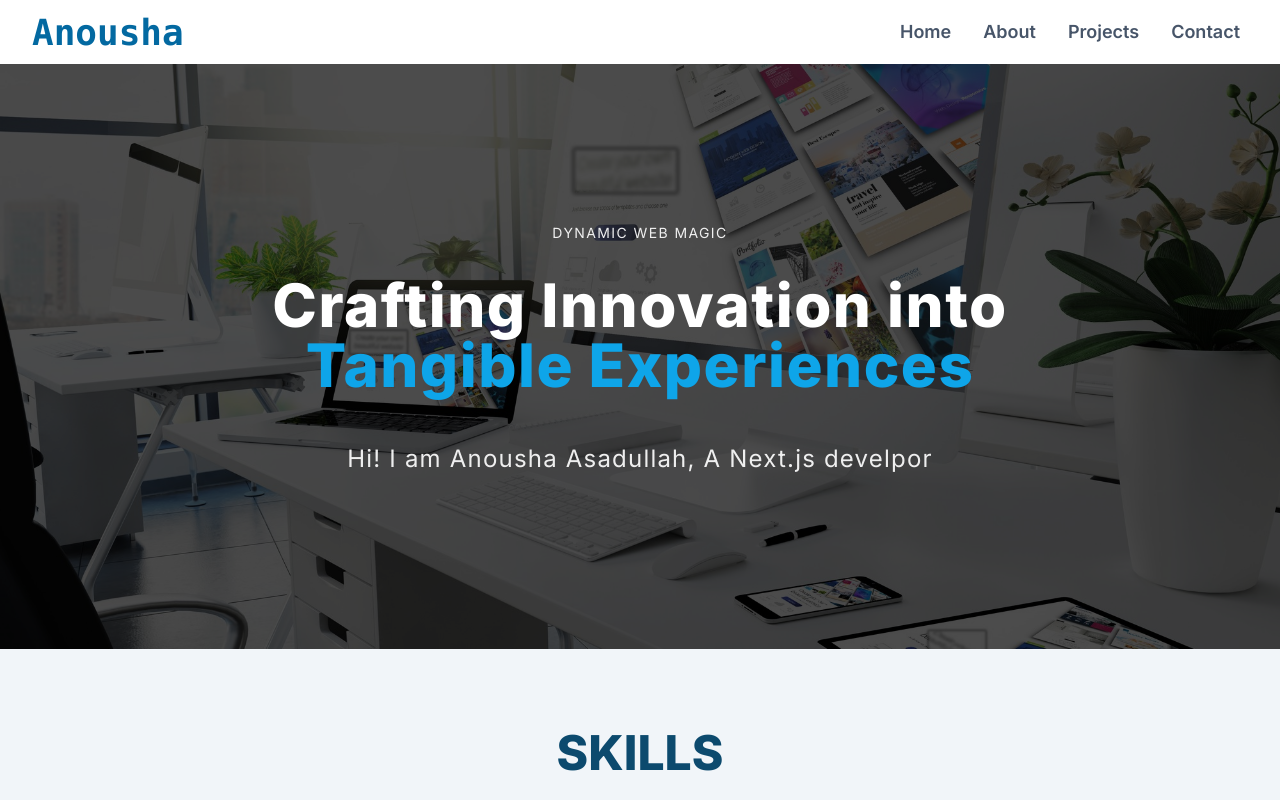
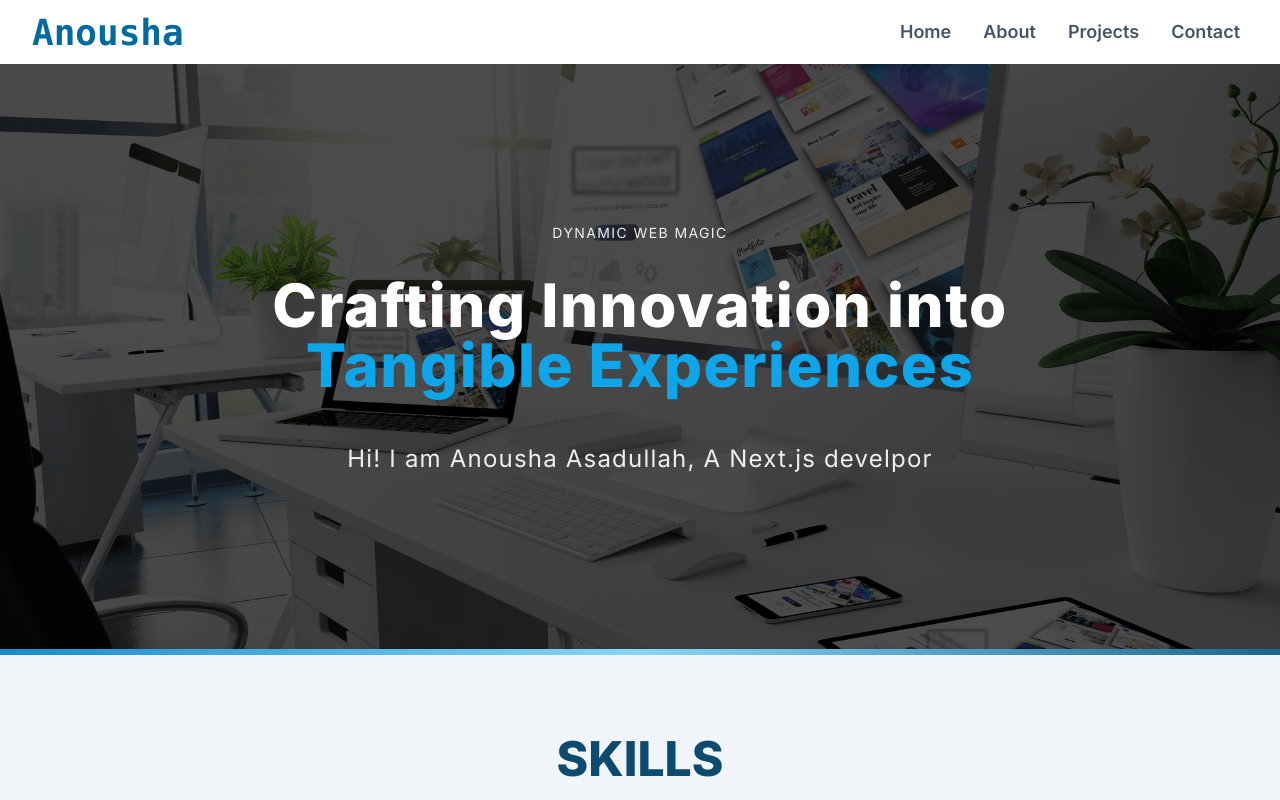
Before and after one commit to Anousha1846/My-Portfolio-Website, a Next.js app: page / in a window 1280 px wide. Shown: the top 800 px of the page. Built offline with nearby package versions, Linux system fonts and the light colour scheme.

Commit message:
Update MyBanner.tsx

```diff
--- a/src/components/custum/MyBanner.tsx
+++ b/src/components/custum/MyBanner.tsx
@@ -35,6 +35,7 @@ const Banner = () => {
         </div>
       </div>
     </div>
+    <div className="bg-gradient-to-r from-sky-600 via-sky-300 to-sky-800 animate-pulse	 w-[100%]  py-[3px] bg"></div>
     </div>
   )
 }
```
